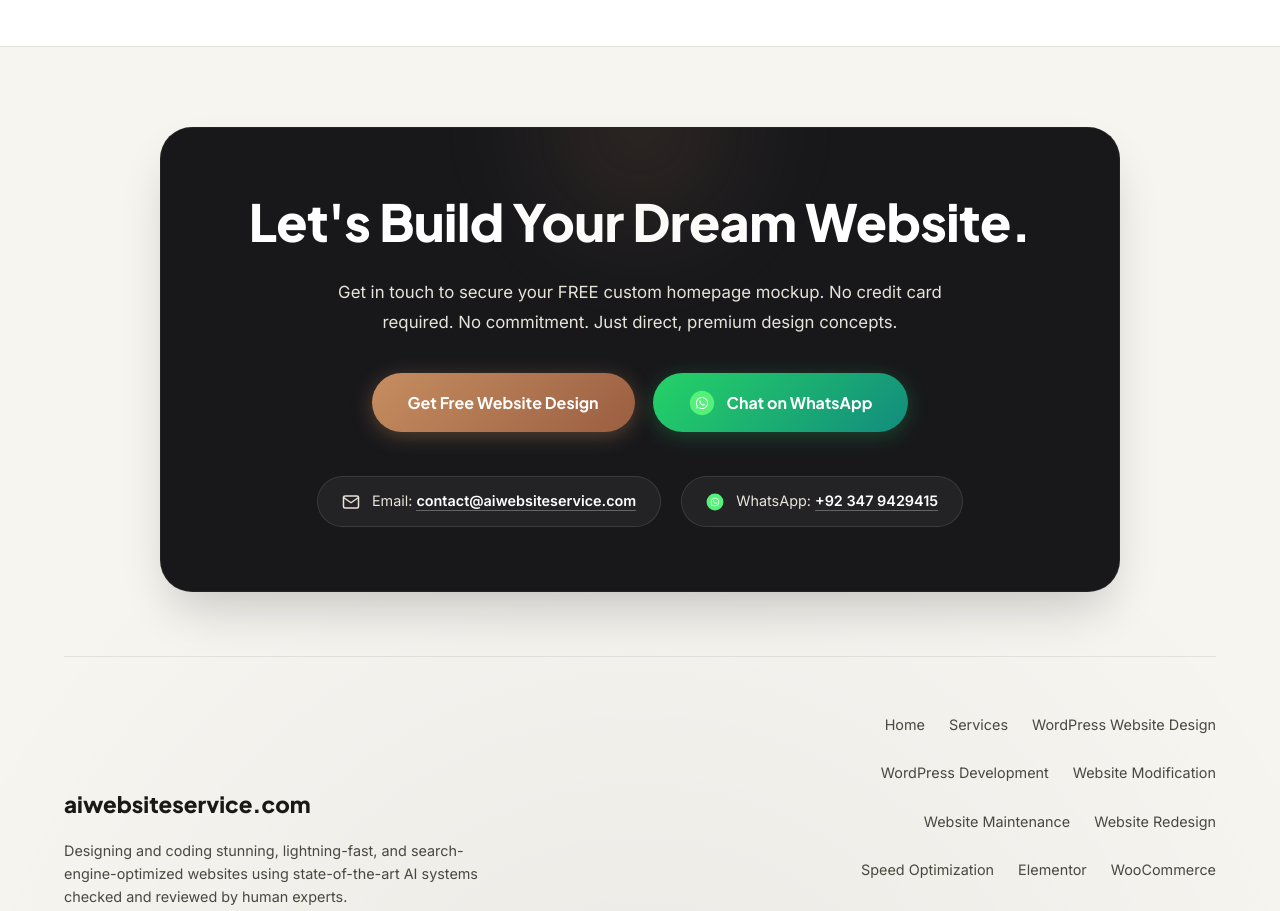
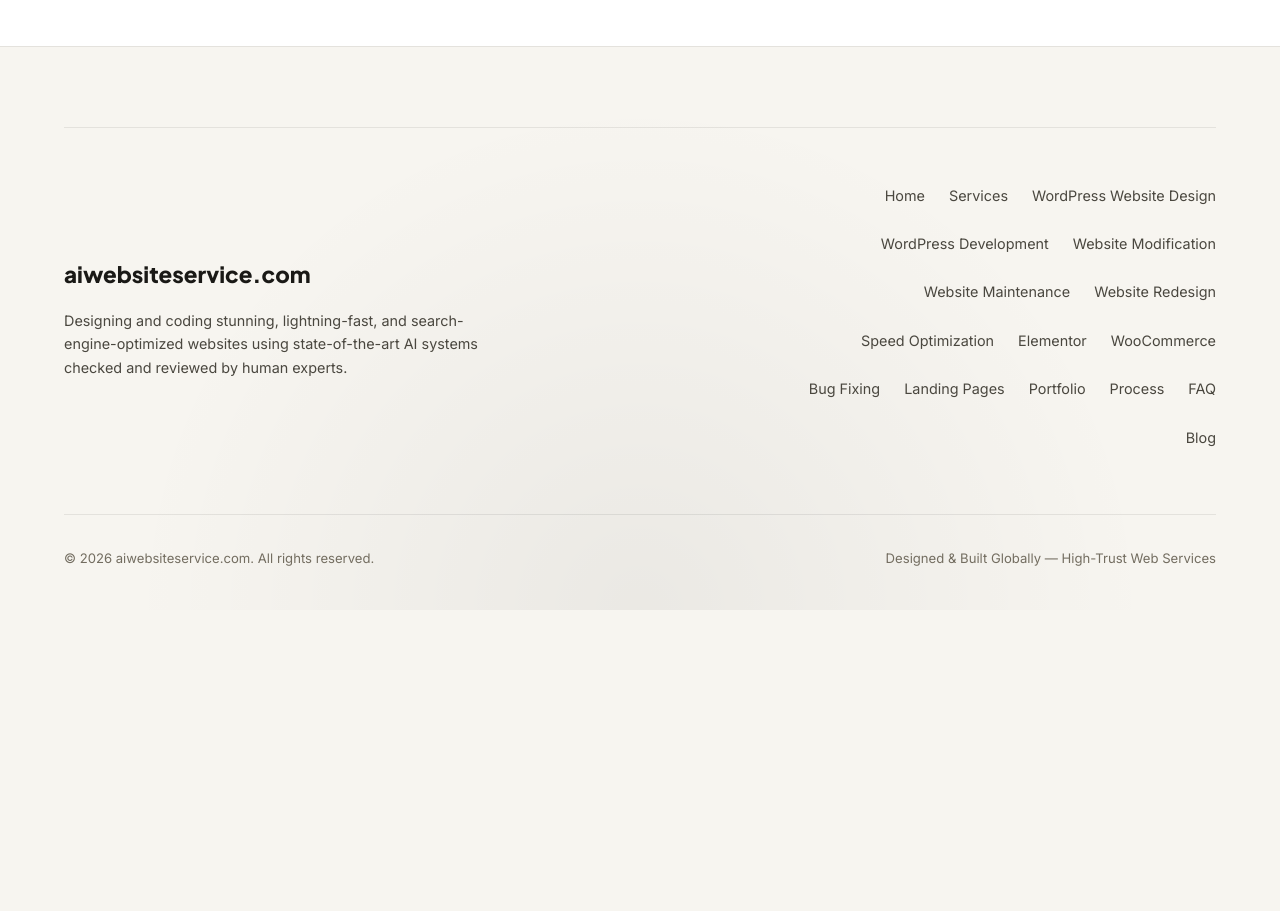
Before and after one commit to Aftab285/aiwebsiteservice, a Next.js app: page /services/wordpress in a window 1280 px wide. Shown: the part 5800-6711 px from the top of the page. After the commit the page ends 6410 px from the top, so only its background shows below. Built offline with nearby package versions, Linux system fonts and the light colour scheme.

Commit message:
Hide footer CTA block specifically on the WordPress landing page

```diff
--- a/src/app/components/Footer/Footer.js
+++ b/src/app/components/Footer/Footer.js
@@ -22,7 +22,7 @@
   </svg>
 );
 
-export default function Footer() {
+export default function Footer({ hideCtaBlock = false }) {
   const currentYear = new Date().getFullYear();
 
   const bottomLinks = [
@@ -50,6 +50,7 @@
 
       <div className={styles.footer__container}>
         {/* Large Final CTA Block */}
+        {!hideCtaBlock && (
           <div className={styles.cta_block}>
             <h2 className={styles.cta_title}>Let&apos;s Build Your Dream Website.</h2>
             <p className={styles.cta_text}>
@@ -92,6 +93,7 @@
               </div>
             </div>
           </div>
+        )}
 
         {/* Middle Brand & Links Row */}
         <div className={styles.middle_bar}>
--- a/src/app/services/wordpress/page.js
+++ b/src/app/services/wordpress/page.js
@@ -262,7 +262,7 @@
         </section>
 
       </main>
-      <Footer />
+      <Footer hideCtaBlock={true} />
     </>
   );
 }
```
Lines whose indentation alone changed are shown as unchanged.
